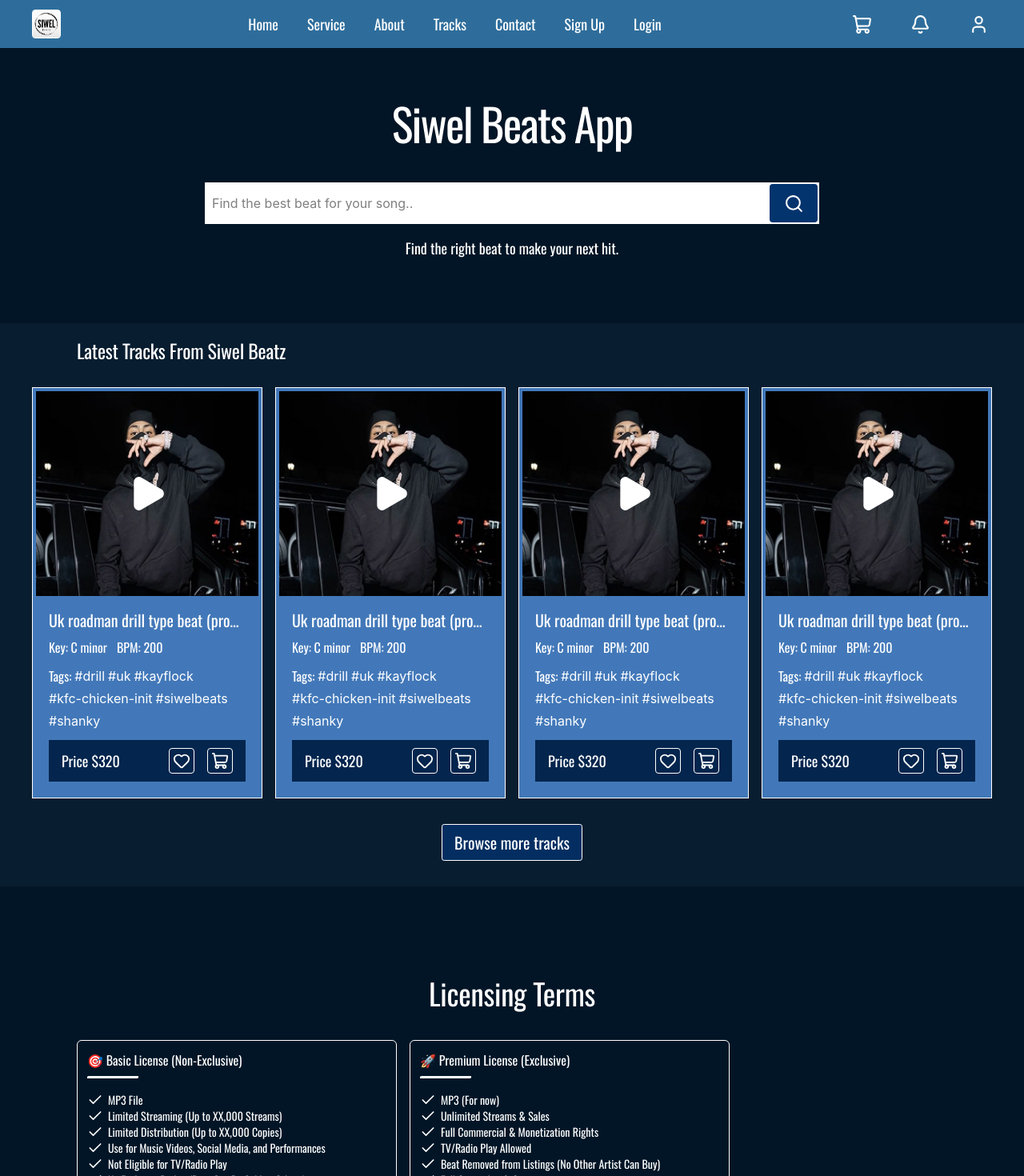
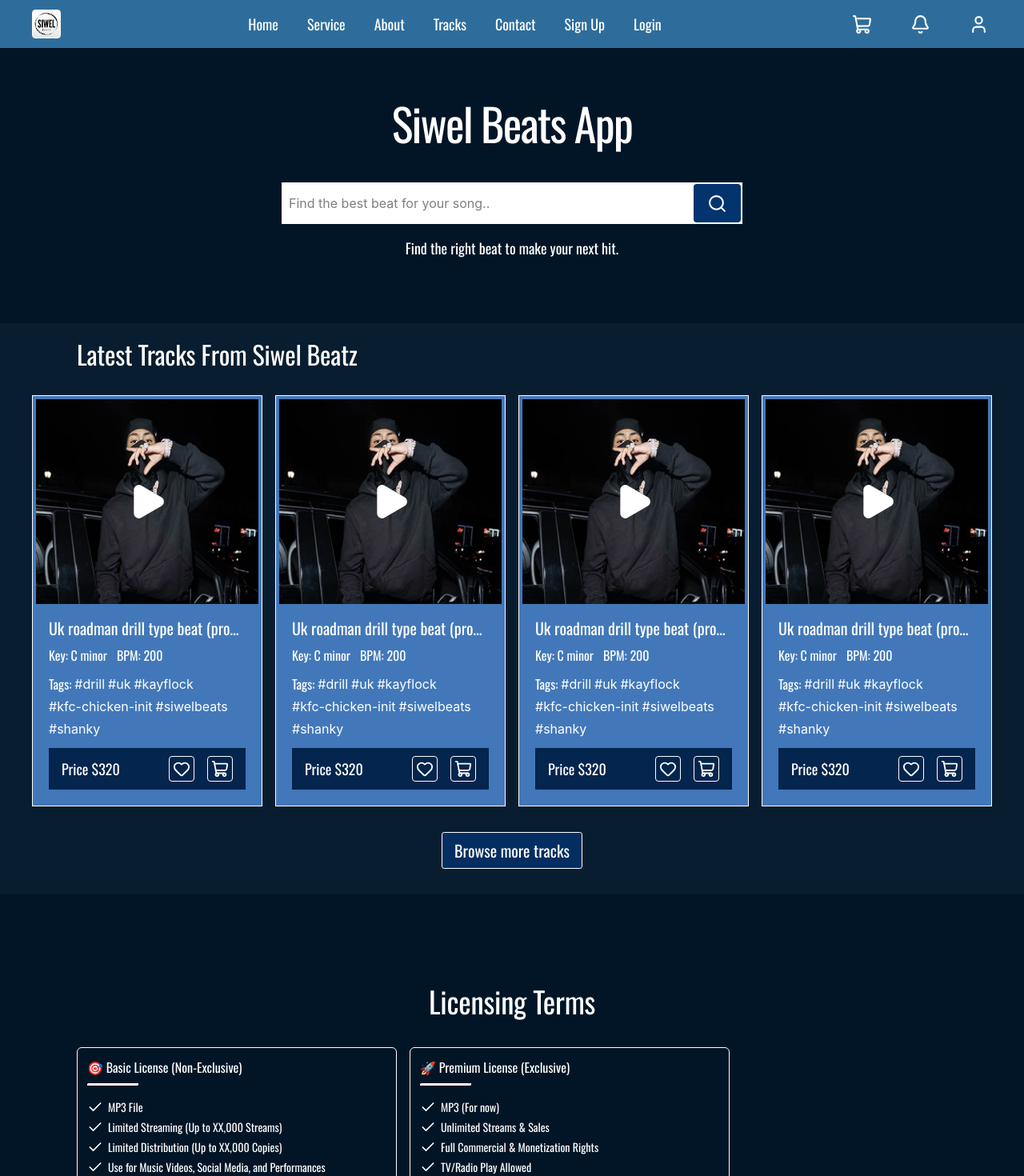
Before and after one commit to BulusHamnu/siwel-beat-ecommerce-application, a React (Vite) app in the folder front-end/: page / in a window 1280 px wide. Shown: the top 1470 px of the page at 80% size. Built offline with nearby package versions, Linux system fonts and the light colour scheme.

Commit message:
Minor style edits on home page

```diff
--- a/front-end/src/components/header.tsx
+++ b/front-end/src/components/header.tsx
@@ -54,7 +54,7 @@
           )}
         </ul>
       </nav>
-      <div className="user-icons text-white flex flex-row flex-nowrap gap-4 lg:gap-10">
+      <div className="user-icons text-white flex flex-row flex-nowrap gap-6 lg:gap-10">
         <Link
           to="/carts"
           className="cursor-pointer p-1 rounded hover:bg-[#1c567e] transition-colors duration-300"
--- a/front-end/src/index.css
+++ b/front-end/src/index.css
@@ -111,6 +111,10 @@
   z-index: 2;
 }
 
+#lastest-tracks > h2 {
+  font-size: 1.5rem;
+}
+
 footer > div > p {
   font-family: "Oregano", cursive;
   font-weight: 600;
@@ -121,6 +125,10 @@
   header {
     max-width: var(--container-width);
   }
+
+  #lastest-tracks > h2 {
+    font-size: 2rem;
+  }
 }
 
 @media (min-width: 1024px) {
--- a/front-end/src/pages/home.tsx
+++ b/front-end/src/pages/home.tsx
@@ -8,7 +8,10 @@
 
 function LicenseItem({ term }: { term: string }) {
   return (
-    <p className="flex flex-row flex-wrap items-center gap-1.5 text-sm mb-1">
+    <p
+      style={{ marginBottom: "0.3rem" }}
+      className="flex flex-row flex-wrap items-center gap-1.5 text-sm"
+    >
       <Check size={20} /> {term}
     </p>
   );
@@ -21,7 +24,7 @@
       <Header />
       <main className="">
         <h1>Siwel Beats App</h1>
-        <div className="bg-white flex flex-row flex-nowrap items-center m-4 max-w-3xl md:mx-auto">
+        <div className="bg-white flex flex-row flex-nowrap items-center m-4 max-w-xl md:mx-auto">
           <input
             placeholder="Find the best beat for your song.."
             className="border border-white min-h-full w-full p-2 focus:outline-none"
@@ -42,7 +45,7 @@
           <h2 className="text-left pl-4 md:pl-14">
             Latest Tracks From Siwel Beatz
           </h2>
-          <div className="grid grid-cols-1 min-[599px]:grid-cols-2 md:grid-cols-3 lg:grid-cols-4 mt-5 mb-5 md:mt-8 gap-4 place-items-center">
+          <div className="grid grid-cols-1 min-[599px]:grid-cols-2 md:grid-cols-3 xl:grid-cols-4 mt-5 mb-5 md:mt-8 gap-4 place-items-center">
             <TrackCard />
             <TrackCard />
             <TrackCard />
@@ -57,7 +60,7 @@
             Licensing Terms
           </h2>
           <div className=" flex flex-row flex-wrap gap-4 py-7 px-5 md:px-10 lg:px-24 items-center justify-center lg:justify-start">
-            <div className="border border-white p-3 rounded-md w-full max-w-100 text-left h-full">
+            <div className="border border-white p-3 rounded-md w-full max-w-100 text-left h-64">
               <h3 className="license-heading relative pb-2 mb-5">
                 🎯 Basic License (Non-Exclusive)
               </h3>
@@ -74,7 +77,7 @@
                 Others)"
               />
             </div>
-            <div className="border border-white p-3 rounded-md w-full max-w-100 text-left h-full">
+            <div className="border border-white p-3 rounded-md w-full max-w-100 text-left h-64">
               <h3 className="license-heading relative pb-2 mb-5">
                 🚀 Premium License (Exclusive)
               </h3>
```
